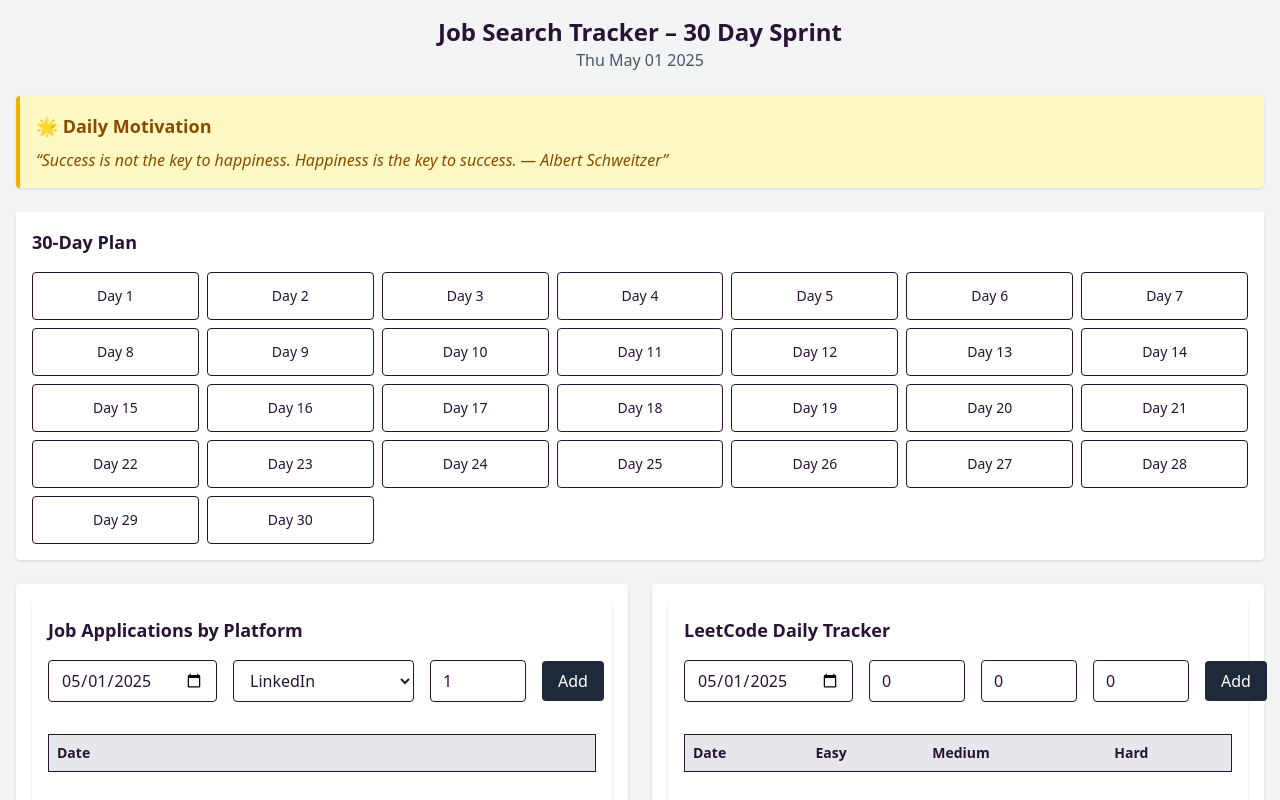
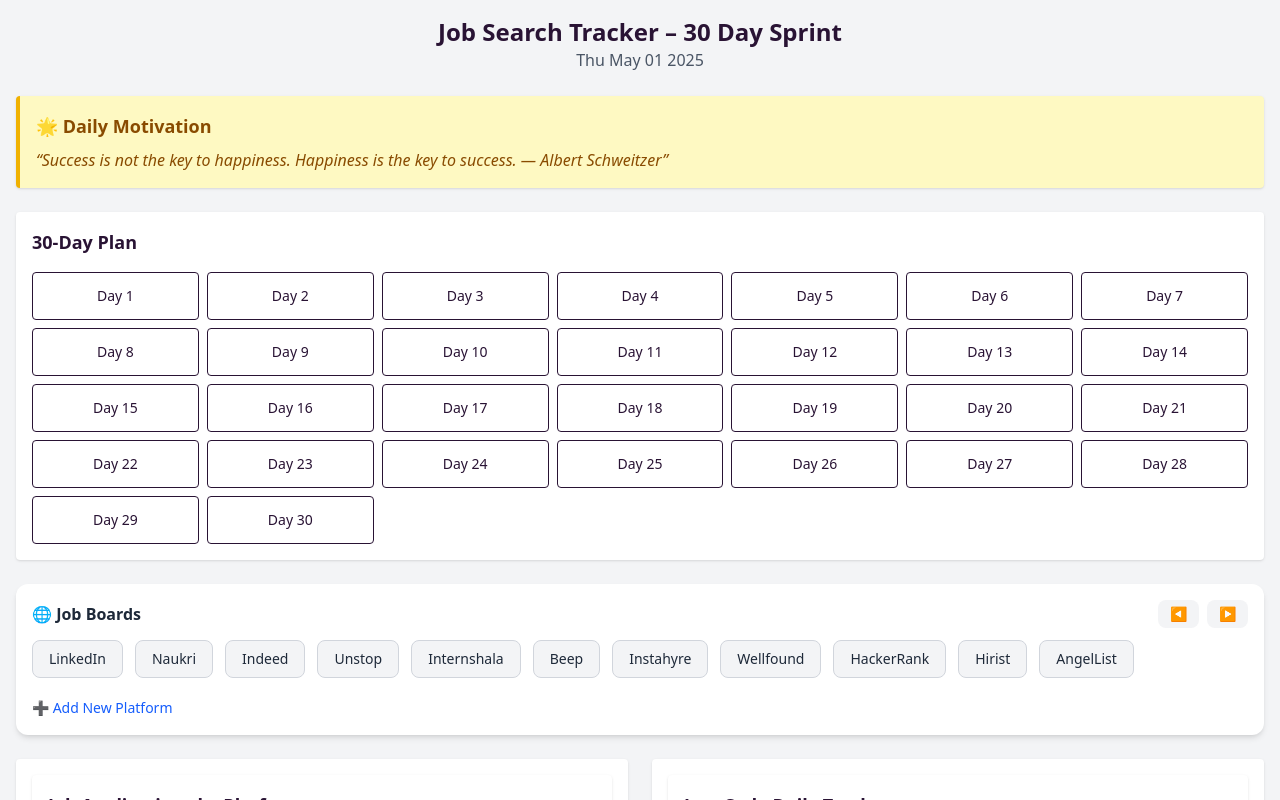
Before and after one commit to TineshWarke/Personal-Dashboard, a Next.js app: page / in a window 1280 px wide. Built offline with nearby package versions, Linux system fonts and the light colour scheme.

Commit message:
First Commit

```diff
--- /dev/null
+++ b/app/[components]/JobBoardLinks.tsx
@@ -0,0 +1,144 @@
+"use client";
+
+import { useRef, useState, useEffect } from "react";
+export function getStorage<T>(key: string): T | null {
+    if (typeof window === "undefined") return null;
+    const item = localStorage.getItem(key);
+    return item ? JSON.parse(item) : null;
+}
+
+export function setStorage<T>(key: string, value: T) {
+    if (typeof window === "undefined") return;
+    localStorage.setItem(key, JSON.stringify(value));
+}
+
+type JobBoard = {
+    name: string;
+    url: string;
+};
+
+const defaultJobBoards: JobBoard[] = [
+    { name: "LinkedIn", url: "https://www.linkedin.com/jobs/" },
+    { name: "Naukri", url: "https://www.naukri.com/" },
+    { name: "Indeed", url: "https://www.indeed.com/" },
+    { name: "Unstop", url: "https://unstop.com/" },
+    { name: "Internshala", url: "https://internshala.com/" },
+    { name: "Beep", url: "https://www.eventbeep.com/" },
+    { name: "Instahyre", url: "https://www.instahyre.com/" },
+    { name: "Wellfound", url: "https://wellfound.com/jobs" },
+    { name: "HackerRank", url: "https://www.hackerrank.com/jobs" },
+    { name: "Hirist", url: "https://www.hirist.com/" },
+    { name: "AngelList", url: "https://angel.co/" },
+];
+
+export default function JobBoardLinks() {
+    const scrollRef = useRef<HTMLDivElement>(null);
+    const [jobBoards, setJobBoards] = useState<JobBoard[]>(defaultJobBoards);
+    const [showForm, setShowForm] = useState(false);
+    const [newName, setNewName] = useState("");
+    const [newUrl, setNewUrl] = useState("");
+
+    useEffect(() => {
+        const saved: JobBoard[] | null = getStorage("jobBoards");
+        if (saved) {
+            setJobBoards(saved);
+        }
+    }, []);
+
+    useEffect(() => {
+        setStorage("jobBoards", jobBoards);
+    }, [jobBoards]);
+
+    const scroll = (dir: "left" | "right") => {
+        scrollRef.current?.scrollBy({
+            left: dir === "left" ? -300 : 300,
+            behavior: "smooth",
+        });
+    };
+
+    const handleAdd = () => {
+        if (!newName.trim() || !newUrl.trim()) return;
+        const newBoard = { name: newName.trim(), url: newUrl.trim() };
+        setJobBoards((prev) => [...prev, newBoard]);
+        setNewName("");
+        setNewUrl("");
+        setShowForm(false);
+    };
+
+    return (
+        <div className="bg-white p-4 rounded-xl shadow-md w-full">
+            <div className="flex items-center justify-between mb-3">
+                <h2 className="text-base font-semibold text-gray-800">🌐 Job Boards</h2>
+                <div className="space-x-2 hidden sm:flex">
+                    <button
+                        onClick={() => scroll("left")}
+                        className="px-3 py-1 rounded-lg bg-gray-100 hover:bg-gray-200 text-sm"
+                    >
+                        ◀
+                    </button>
+                    <button
+                        onClick={() => scroll("right")}
+                        className="px-3 py-1 rounded-lg bg-gray-100 hover:bg-gray-200 text-sm"
+                    >
+                        ▶
+                    </button>
+                </div>
+            </div>
+
+            <div
+                ref={scrollRef}
+                className="flex overflow-x-auto space-x-3 scroll-smooth mb-4  overflow-y-scroll hide-scrollbar"
+            >
+                {jobBoards.map((board, idx) => (
+                    <a
+                        key={idx}
+                        href={board.url}
+                        target="_blank"
+                        rel="noopener noreferrer"
+                        className="flex-shrink-0 bg-gray-100 hover:bg-gray-200 border border-gray-300 rounded-lg px-4 py-2 text-sm font-medium text-gray-800 whitespace-nowrap"
+                    >
+                        {board.name}
+                    </a>
+                ))}
+            </div>
+
+            {showForm ? (
+                <div className="flex flex-col sm:flex-row items-start sm:items-center gap-2">
+                    <input
+                        type="text"
+                        placeholder="Platform Name"
+                        value={newName}
+                        onChange={(e) => setNewName(e.target.value)}
+                        className="border border-gray-300 rounded-md px-3 py-1 text-sm w-full sm:w-auto"
+                    />
+                    <input
+                        type="url"
+                        placeholder="Platform URL"
+                        value={newUrl}
+                        onChange={(e) => setNewUrl(e.target.value)}
+                        className="border border-gray-300 rounded-md px-3 py-1 text-sm w-full sm:w-auto"
+                    />
+                    <button
+                        onClick={handleAdd}
+                        className="bg-blue-600 hover:bg-blue-700 text-white text-sm px-4 py-1.5 rounded-md"
+                    >
+                        Add
+                    </button>
+                    <button
+                        onClick={() => setShowForm(false)}
+                        className="text-gray-500 hover:text-gray-700 text-sm ml-2"
+                    >
+                        Cancel
+                    </button>
+                </div>
+            ) : (
+                <button
+                    onClick={() => setShowForm(true)}
+                    className="text-sm mt-1 text-blue-600 hover:underline"
+                >
+                    ➕ Add New Platform
+                </button>
+            )}
+        </div>
+    );
+}
--- a/app/page.tsx
+++ b/app/page.tsx
@@ -6,6 +6,7 @@ import GoalsSection from "./[components]/GoalsSection";
 import ResetButton from "./[components]/ResetButton";
 import InterviewTracker from "./[components]/InterviewTracker";
 import MotivationBox from "./[components]/MotivationBox";
+import JobBoardLinks from "./[components]/JobBoardLinks";
 
 export default function Home() {
   return (
@@ -23,6 +24,10 @@ export default function Home() {
       {/* 30-Day Plan */}
       <section>
         <ThirtyDayPlan />
+      </section>
+
+      <section>
+        <JobBoardLinks />
       </section>
 
       {/* Two-column section */}
```
Also changed, not shown: 1 other file (tests, documents, lock files or other folders).
